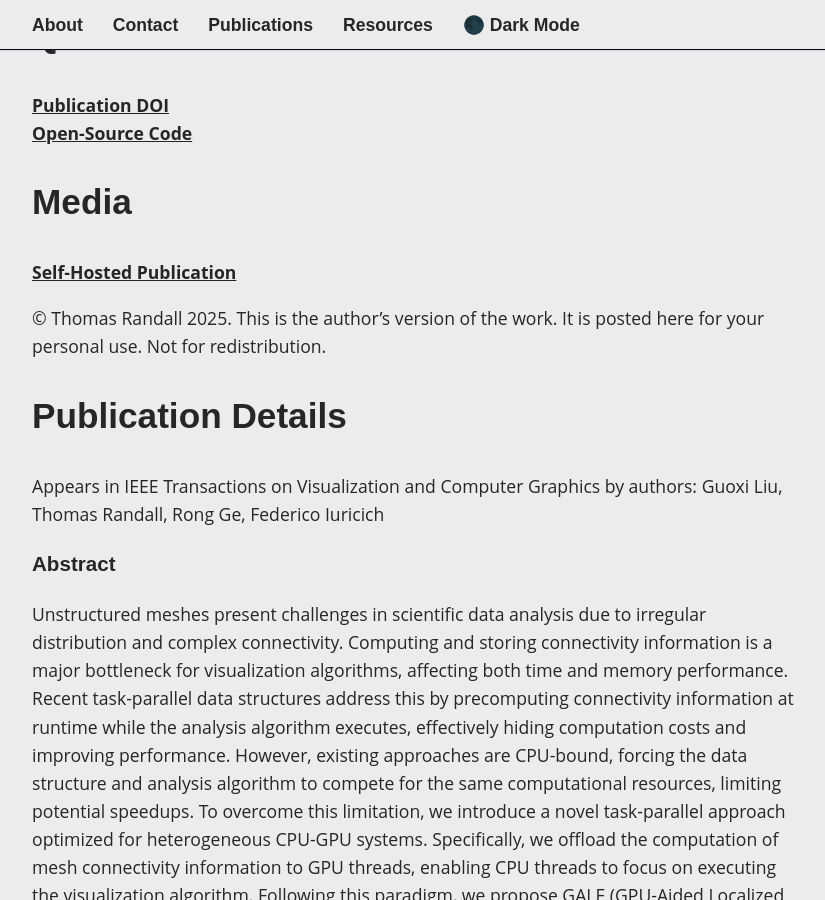
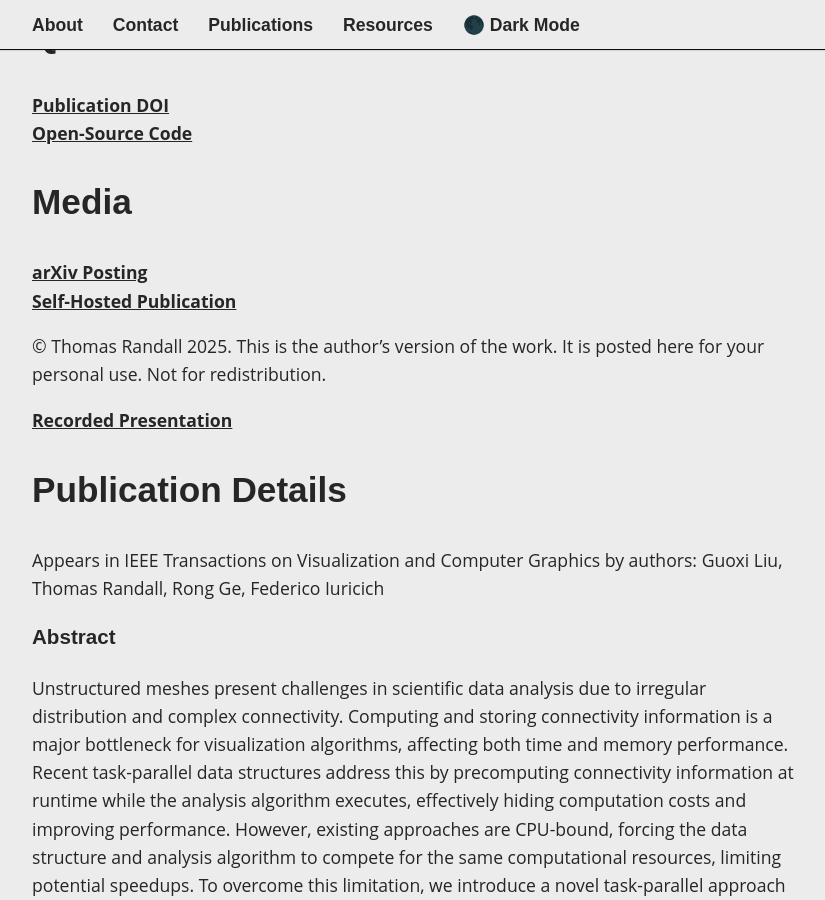
Before and after one commit to tlranda/tlranda.github.io, a Jekyll site: the page built from _publications/gale.md, in a window 1280 px wide and 900 px high, scrolled down 775 px. Shown: the whole window, without its empty margins (223-1048 px from the left). Built offline with Jekyll 4.4.1, drawn with Linux system fonts in a browser that asks for light colours; some of the changed lines change nothing that is shown.

Commit message:
Update GALE with extra links, fix abstract sizing

```diff
--- a/_publications/gale.md
+++ b/_publications/gale.md
@@ -9,10 +9,12 @@ conference: "IEEE TVCG'25"
 conference_full: "IEEE Transactions on Visualization and Computer Graphics"
 acm: false
 paper: "/Media/GALE/GALE_2507.15230v2.pdf"
+arxiv: "https://arxiv.org/abs/2507.15230"
 source: "https://github.com/guoxiliu/GALE"
+link_videos: "https://youtu.be/wUoqSN_s3tw?t=3611"
 abstract: "Unstructured meshes present challenges in scientific data analysis due to irregular distribution and complex connectivity. Computing and storing connectivity information is a major bottleneck for visualization algorithms, affecting both time and memory performance. Recent task-parallel data structures address this by precomputing connectivity information at runtime while the analysis algorithm executes, effectively hiding computation costs and improving performance. However, existing approaches are CPU-bound, forcing the data structure and analysis algorithm to compete for the same computational resources, limiting potential speedups. To overcome this limitation, we introduce a novel task-parallel approach optimized for heterogeneous CPU-GPU systems. Specifically, we offload the computation of mesh connectivity information to GPU threads, enabling CPU threads to focus on executing the visualization algorithm. Following this paradigm, we propose GALE (GPU-Aided Localized data structurE), the first open-source CUDA-based data structure designed for heterogeneous task parallelism. Experiments on two 20-core CPUs and an NVIDIA V100 GPU show that GALE achieves up to 2.7x speedup over state-of-the-art localized data structures while maintaining memory efficiency."
-short_abstract: "Unstructured meshes present challenges in scientific data analysis due to irregular distribution and complex connectivity. Computing and storing connectivity information is a major bottleneck for visualization algorithms, affecting both time and memory performance. Recent task-parallel data structures address this by precomputing connectivity information at runtime while the analysis algorithm executes, effectively hiding computation costs and improving performance. However, existing approaches are CPU-bound, forcing the data structure and analysis algorithm to compete for the same computational resources, limiting potential speedups. "
-more_abstrct: "To overcome this limitation, we introduce a novel task-parallel approach optimized for heterogeneous CPU-GPU systems. Specifically, we offload the computation of mesh connectivity information to GPU threads, enabling CPU threads to focus on executing the visualization algorithm. Following this paradigm, we propose GALE (GPU-Aided Localized data structurE), the first open-source CUDA-based data structure designed for heterogeneous task parallelism. Experiments on two 20-core CPUs and an NVIDIA V100 GPU show that GALE achieves up to 2.7x speedup over state-of-the-art localized data structures while maintaining memory efficiency."
+short_abstract: "Unstructured meshes present challenges in scientific data analysis due to irregular distribution and complex connectivity. Computing and storing connectivity information is a major bottleneck for visualization algorithms, affecting both time and memory performance. Recent task-parallel data structures address this by precomputing connectivity information at runtime while "
+more_abstract: "the analysis algorithm executes, effectively hiding computation costs and improving performance. However, existing approaches are CPU-bound, forcing the data structure and analysis algorithm to compete for the same computational resources, limiting potential speedups. To overcome this limitation, we introduce a novel task-parallel approach optimized for heterogeneous CPU-GPU systems. Specifically, we offload the computation of mesh connectivity information to GPU threads, enabling CPU threads to focus on executing the visualization algorithm. Following this paradigm, we propose GALE (GPU-Aided Localized data structurE), the first open-source CUDA-based data structure designed for heterogeneous task parallelism. Experiments on two 20-core CPUs and an NVIDIA V100 GPU show that GALE achieves up to 2.7x speedup over state-of-the-art localized data structures while maintaining memory efficiency."
 key_image: "/Media/GALE/heterogeneous_pipeline.png"
 key_image_alt_text: "A visualization of the pipeline for heterogeneous computations. On the CPU there are two kinds of threads: \"consumer\" threads that push coboundary and adjacency relations into a relation queue, and \"leader producer\" threads that batch processes to the GPU from the relation queue. The GPU runs \"worker producer\" kernels asynchronously with the \"leader producer\" threads, which notify consumers once results are ready for CPU-side consumption."
 ---
```
